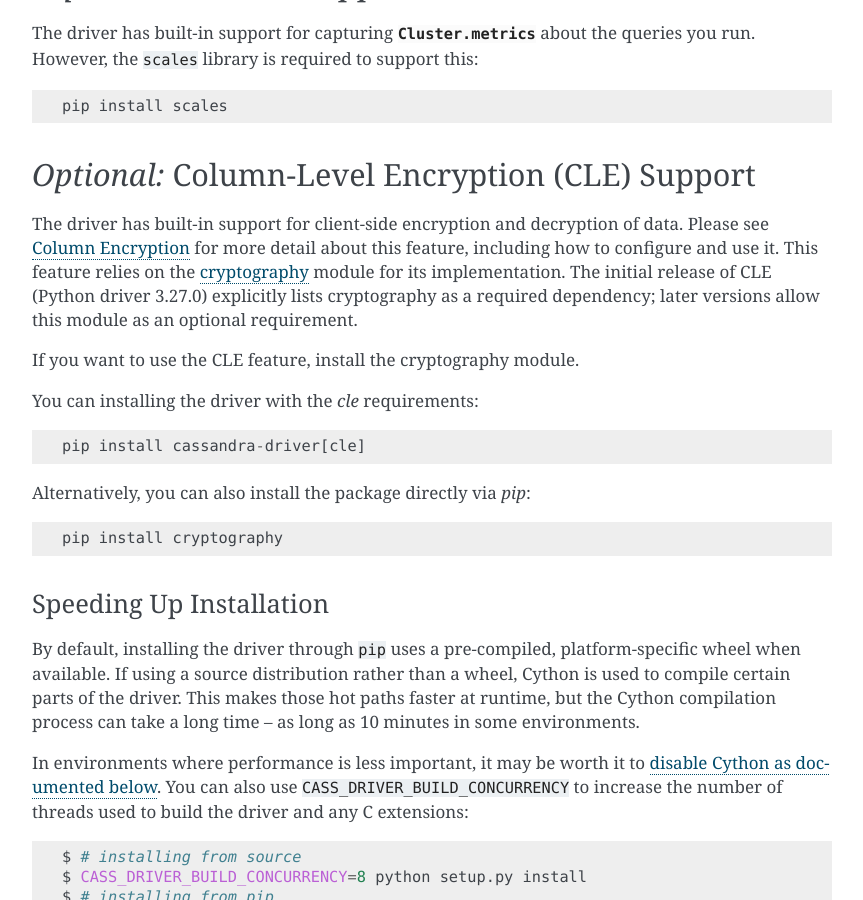
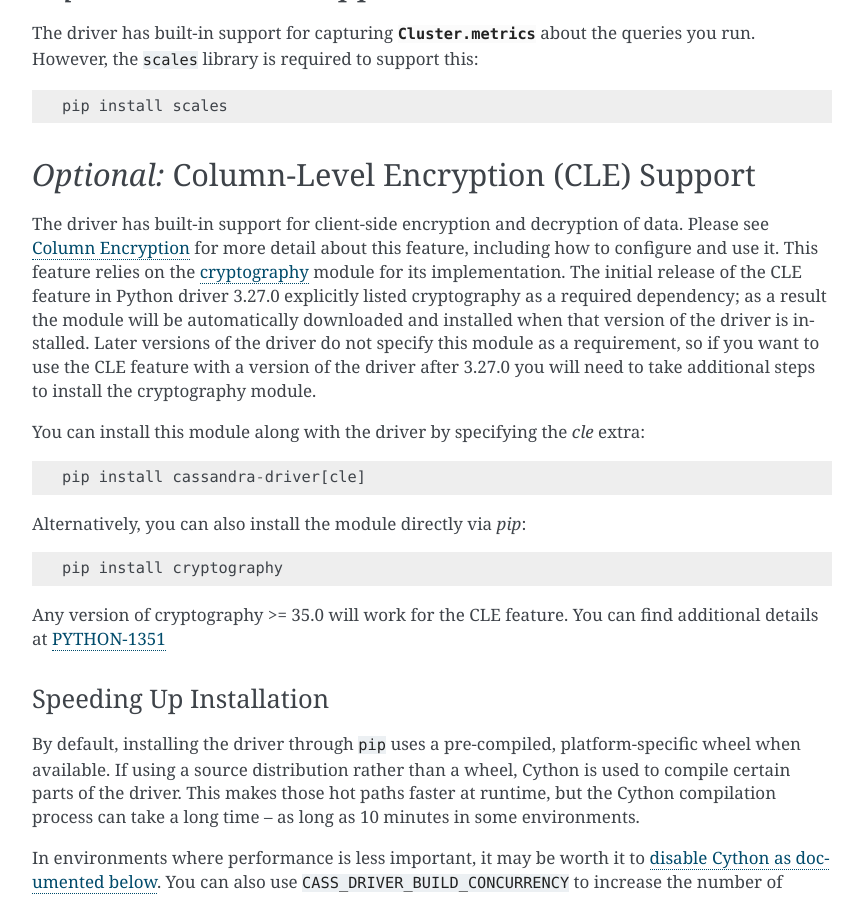
Before and after one commit to datastax/python-driver, a Sphinx documentation site: the page built from docs/installation.rst, in a window 1280 px wide and 900 px high, scrolled down 1519 px. Shown: the whole window, without its empty margins (258-1121 px from the left). Built offline with Sphinx 7.4.7, drawn with Linux system fonts in a browser that asks for light colours; pages that are not in the unit, such as notebooks, are missing from menus.

Commit message:
Take two on the doc fix

```diff
--- a/docs/installation.rst
+++ b/docs/installation.rst
@@ -34,7 +34,7 @@
 ---------------------------
 The driver provides an optional fluent graph API that depends on Apache TinkerPop (gremlinpython). It is
 not installed by default. To be able to build Gremlin traversals, you need to install
-the `graph` requirements::
+the `graph` extra::
 
     pip install cassandra-driver[graph]
 
@@ -73,20 +73,23 @@
 decryption of data. Please see :doc:`column_encryption` for more detail
 about this feature, including how to configure and use it.  This
 feature relies on the `cryptography <https://cryptography.io/en/latest/>`_ module
-for its implementation. The initial release of CLE (Python driver 3.27.0) explicitly
-lists cryptography as a required dependency; later
-versions allow this module as an optional requirement.
+for its implementation. The initial release of the CLE feature in Python driver 3.27.0
+explicitly listed cryptography as a required dependency; as a result the module will be
+automatically downloaded and installed when that version of the driver is installed.
+Later versions of the driver do not specify this module as a requirement, so if you
+want to use the CLE feature with a version of the driver after 3.27.0 you will need
+to take additional steps to install the cryptography module.
 
-If you want to use the CLE feature, install the cryptography
-module.
-
-You can installing the driver with the `cle` requirements::
+You can install this module along with the driver by specifying the `cle` extra::
 
     pip install cassandra-driver[cle]
 
-Alternatively, you can also install the package directly via `pip`::
+Alternatively, you can also install the module directly via `pip`::
 
     pip install cryptography
+
+Any version of cryptography >= 35.0 will work for the CLE feature.  You can find additional
+details at `PYTHON-1351 <https://datastax-oss.atlassian.net/browse/PYTHON-1351>`_
 
 Speeding Up Installation
 ^^^^^^^^^^^^^^^^^^^^^^^^
```
